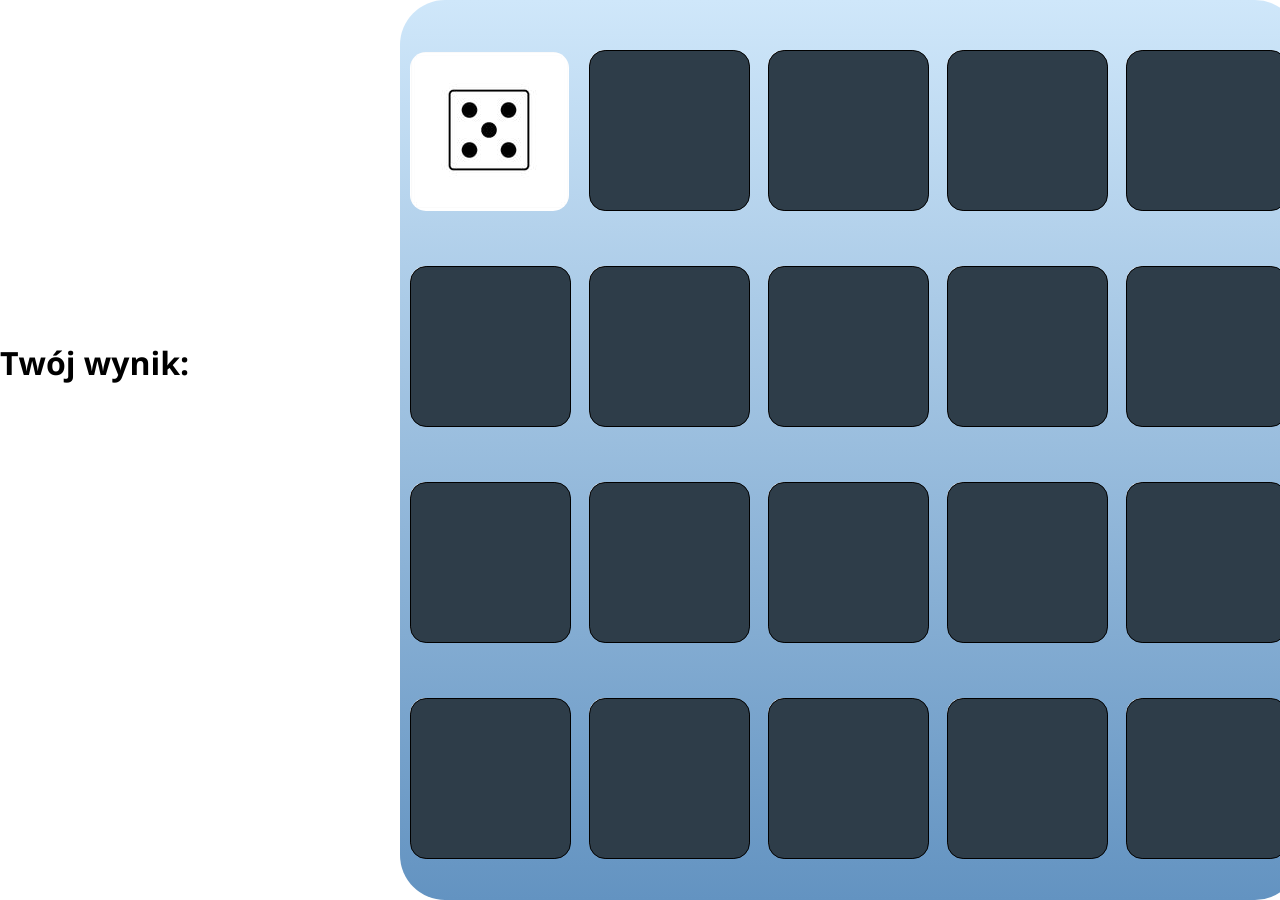
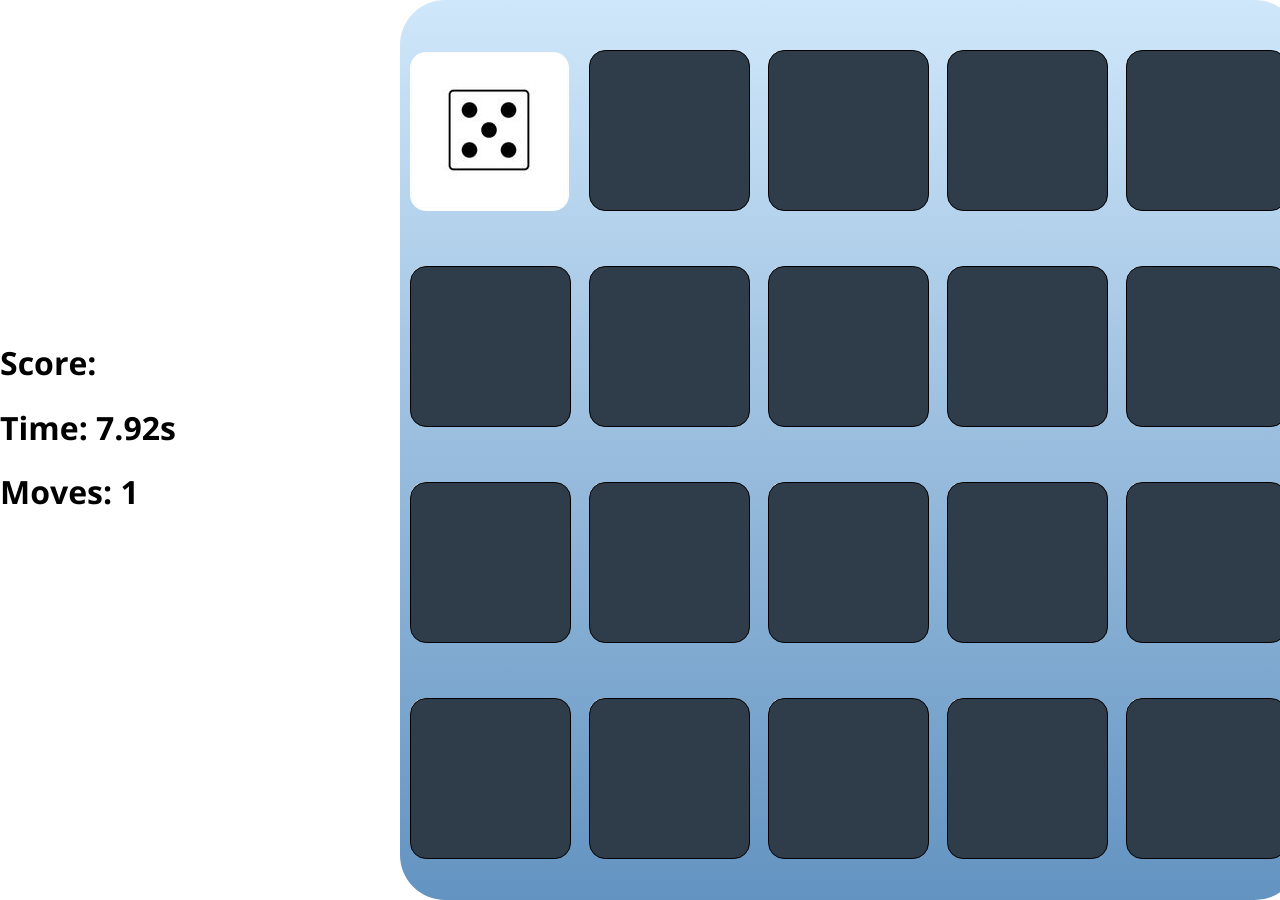
Before and after one commit to ptaszek1/Memory-game, a plain HTML site: page index.html in a window 1280 px wide. Both pictures are taken after a click on the element 490 px from the left and 130 px from the top of the page. Drawn offline with nearby package versions, Linux system fonts and the light colour scheme.

Commit message:
Add Time and moves counter

```diff
--- a/index.html
+++ b/index.html
@@ -13,7 +13,9 @@
 </head>
 <body>
 <div id="score">
-    <h1>Twój wynik: <span></span></h1>
+    <h1 class="score">Score: <span></span></h1>
+    <h1 class="timer">Time: <span></span></h1>
+    <h1 class="moves">Moves: <span></span></h1>
 </div>
 <div class="board"></div>
 </body>
--- a/js/app.js
+++ b/js/app.js
@@ -8,8 +8,12 @@ $(function () {
     const $board = $('.board');
     const array = [];
     const j = 21;
-    const scoreHTML = $('#score span')
+    const scoreHTML = $('.score span');
+    const time = $('.timer span');
+    const moves = $('.moves span');
     let score = 0;
+
+
 
 
     while (array.length < 10) {
@@ -70,27 +74,37 @@ $(function () {
 
     // Check condition for different images and if they are different then hide again
     // Check if they are the same - if same then remove and add 10 points to score
-
+    let movesCount = 1
     let arr1 = [];
     const get1 = $allDivs.on('click', function (e) {
         arr1.push($(this).parent().data('id'));
-        //$(this).css('display', 'none');
-        $(this).fadeOut();
+        $(this).css('display', 'none');
         if(arr1[0] === arr1[1]){
             score += 10;
             setTimeout(function () {
                 $board.find('[data-id="'+arr1[0]+'"]').remove()
                 arr1 = [];
                 scoreHTML.text(score)
-            },500)
+                movesCount += 1
+            },300)
         } else if (arr1.length === 2 && arr1[0] !== arr1[1]) {
             e.preventDefault();
             setTimeout(function () {
                 $('.box').data('data-id', arr1[0]).fadeIn();
                 $('.box').data('data-id', arr1[1]).fadeIn();
                 arr1 = [];
-            },500)
+                movesCount += 1
+            },300)
         }
-    })
+        moves.text(movesCount)
+    });
+
+    // Timer for count time
+
+    let timeCount = 0
+    const timeIntervalID = setInterval(function () {
+        timeCount += 0.01;
+        time.text(timeCount.toFixed(2)+'s')
+    },10)
 
 });
```
